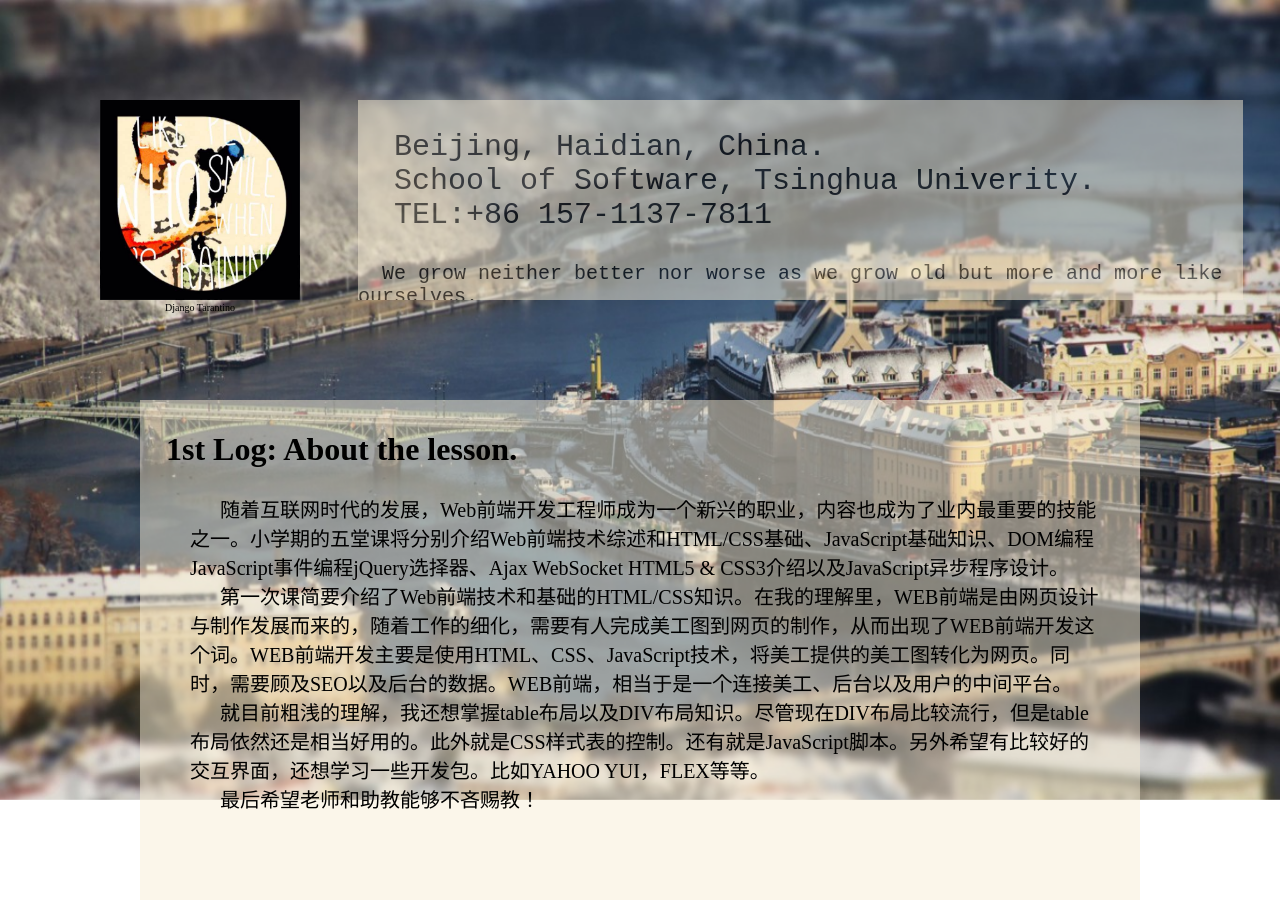
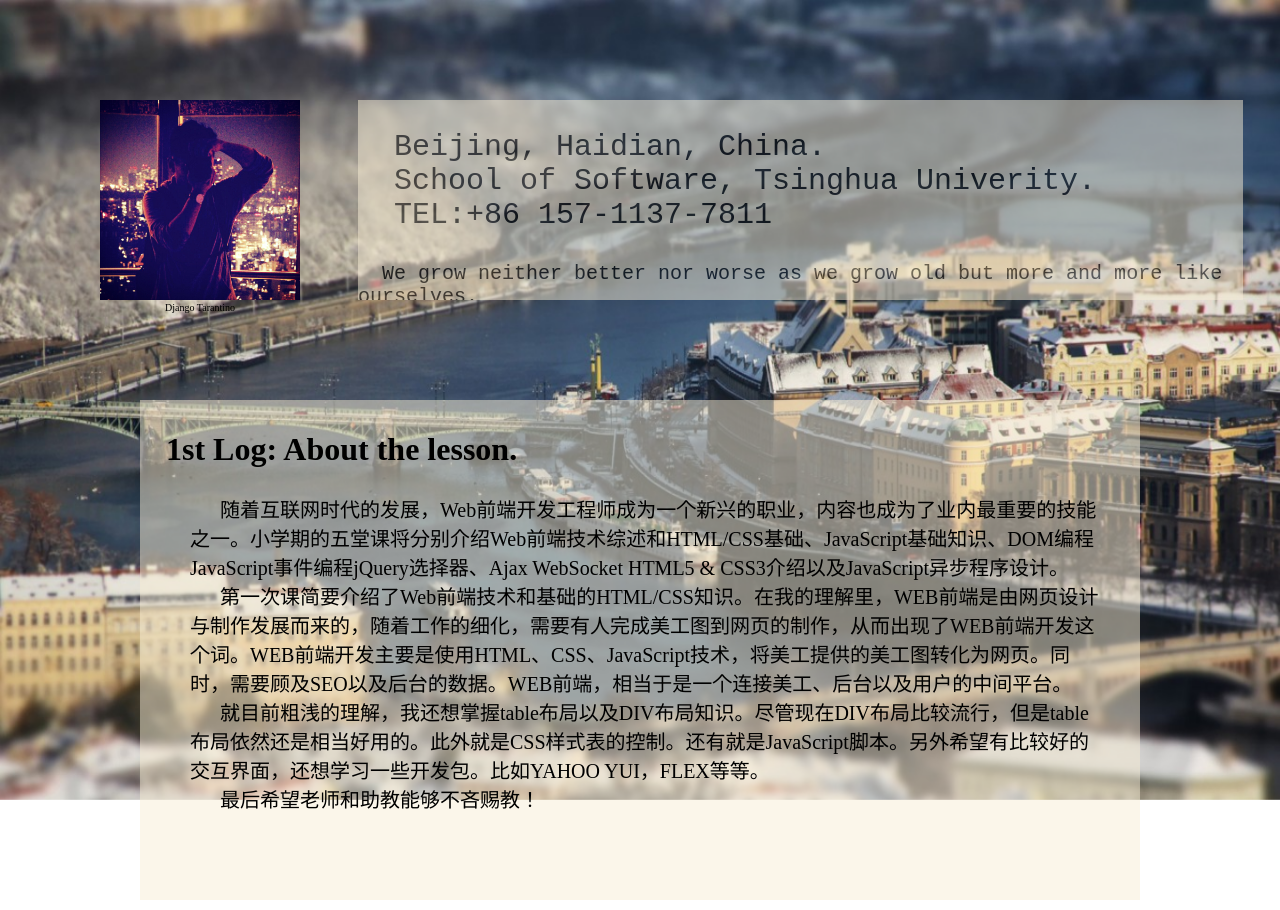
Before and after one commit to DjangoTarantino/djangotarantino.github.io, a plain HTML site: page LOG1.html in a window 1280 px wide. Drawn offline with Linux system fonts and the light colour scheme.

Commit message:
Change headportrait.

```diff
--- a/LOG1.html
+++ b/LOG1.html
@@ -50,7 +50,7 @@
 
 	<body>
 		<div id="Headportrait">
-			<img src="http://djangotarantino.github.io/IMG_0591.jpg"; left:10px; top:10px; height="100%"; width="100%/>
+			<img src="http://djangotarantino.github.io/Headportrait.jpg"; left:10px; top:10px; height="100%"; width="100%/>
 			<p style="text-align:center;">Django Tarantino</p>
 		</div>
 
```
Also changed, not shown: index.html (+1 -1 lines), Headportrait.jpg (added).
